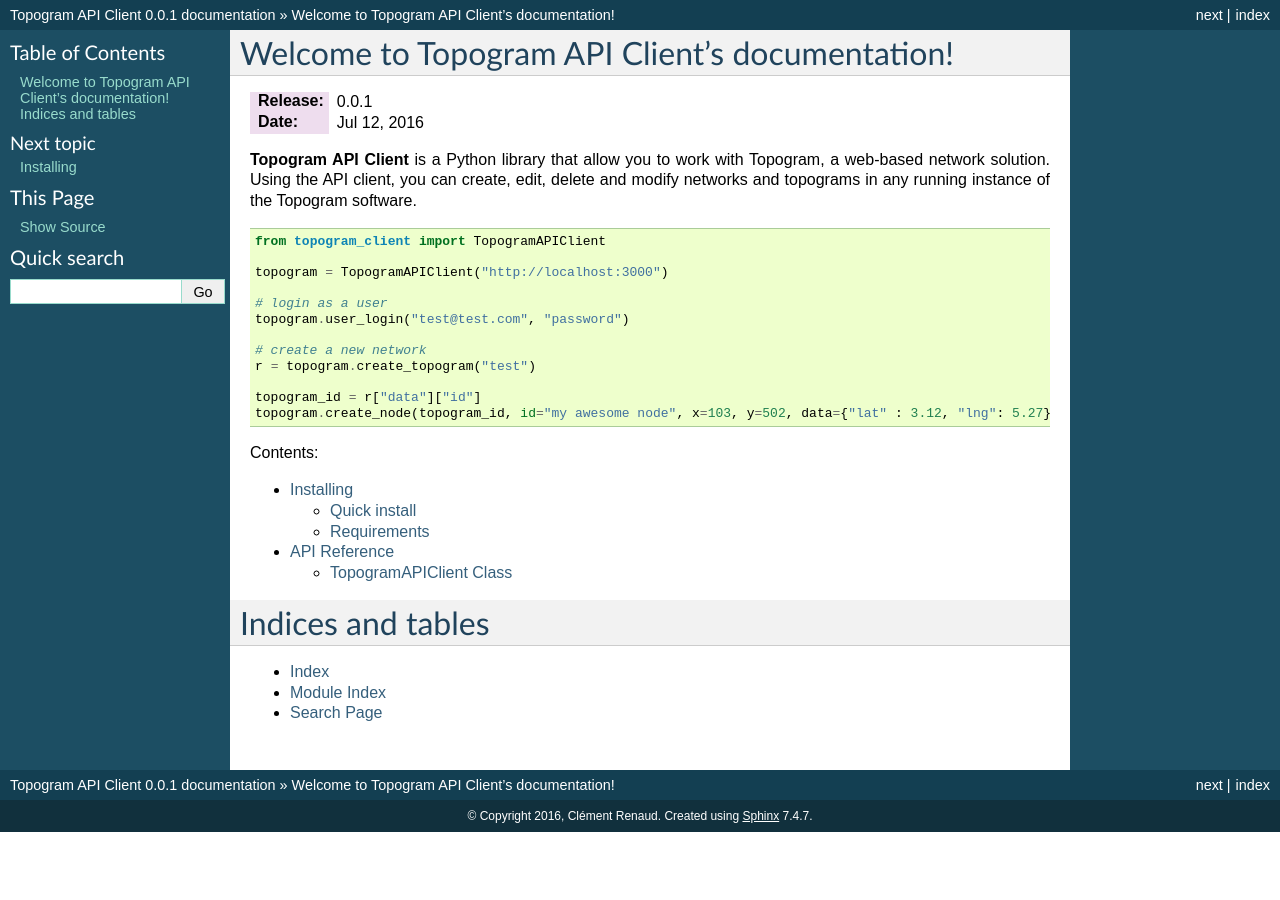
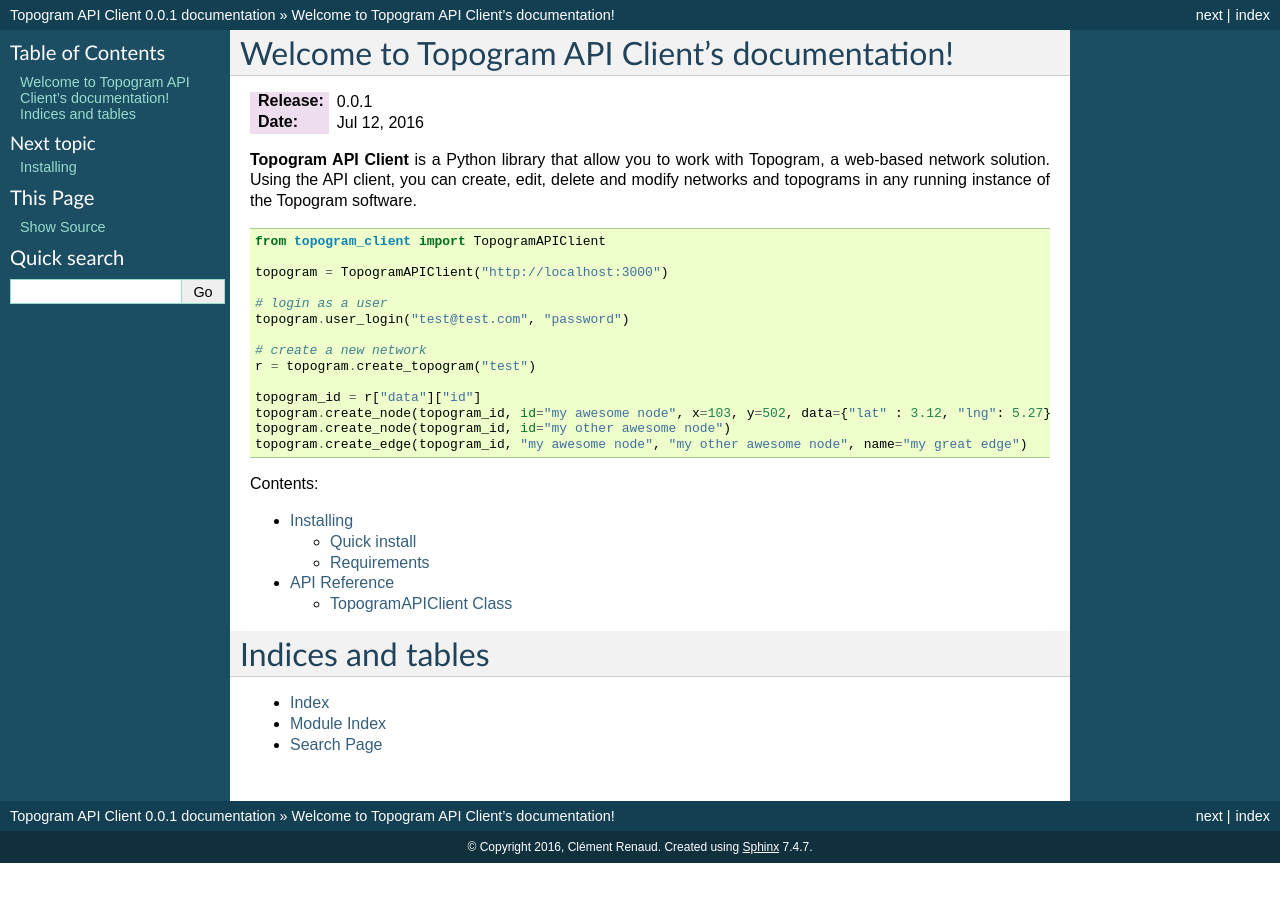
Before and after one commit to topogram/topogram-api-client, a Sphinx documentation site: the page built from docs/index.rst, in a window 1280 px wide. Built offline with Sphinx 7.4.7, drawn with Linux system fonts in a browser that asks for light colours.

Commit message:
improve doc example

```diff
--- a/docs/index.rst
+++ b/docs/index.rst
@@ -27,7 +27,8 @@
 
     topogram_id = r["data"]["id"]
     topogram.create_node(topogram_id, id="my awesome node", x=103, y=502, data={"lat" : 3.12, "lng": 5.27})
-
+    topogram.create_node(topogram_id, id="my other awesome node")
+    topogram.create_edge(topogram_id, "my awesome node", "my other awesome node", name="my great edge")
 
 Contents:
 
```
